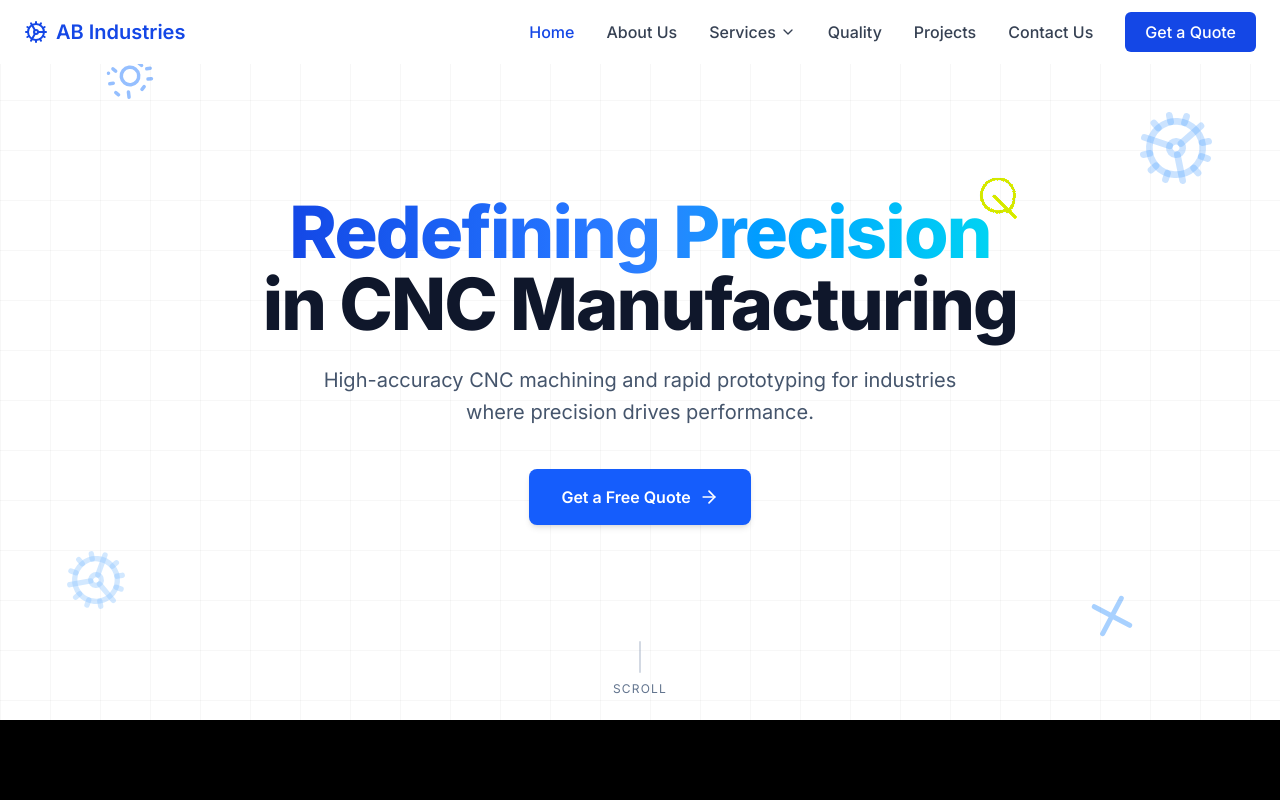
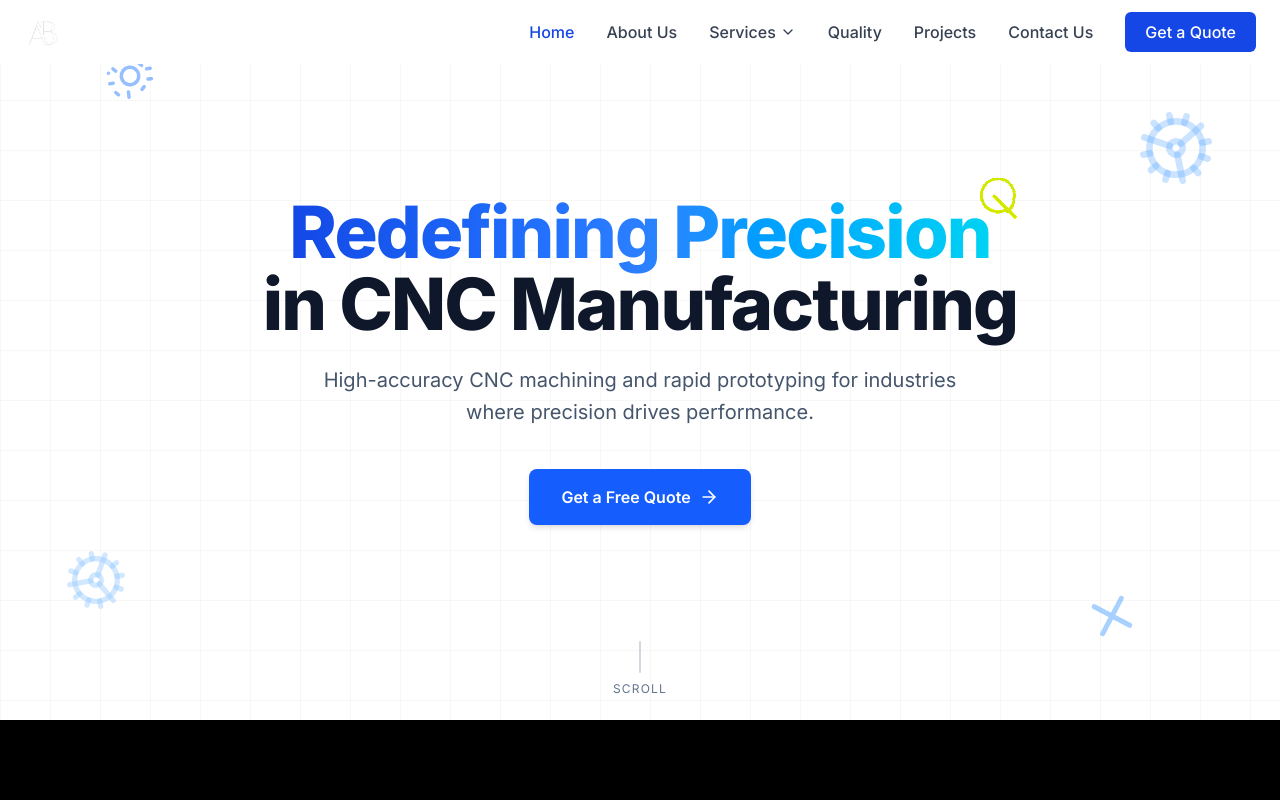
Before and after one commit to Ravishetty07/AB-Industries, a Next.js app: page / in a window 1280 px wide. Shown: the top 800 px of the page. Built offline with nearby package versions, Linux system fonts and the light colour scheme.

Commit message:
Nav Bar UI Fix

```diff
--- a/src/app/about/page.js
+++ b/src/app/about/page.js
@@ -505,7 +505,7 @@ export default function AboutPage() {
           </p>
 
           {/* Accent line under heading */}
-          <div className="mt-8 h-[2px] w-24 mx-auto bg-gradient-to-r from-blue-500 to-orange-400 rounded-full" />
+          <div className="mt-8 h-[2px] w-24 mx-auto bg-blue-600 rounded-full" />
         </section>
 
         {/* ======== VIDEO SECTION ======== */}
--- a/src/components/Header.js
+++ b/src/components/Header.js
@@ -4,6 +4,7 @@ import React, { useState, useEffect } from "react";
 import { usePathname } from "next/navigation";
 import { Menu, X, Cog, ChevronDown } from "lucide-react";
 import { motion, AnimatePresence } from "framer-motion";
+import Image from "next/image";
 
 const Header = () => {
   const [menuOpen, setMenuOpen] = useState(false);
@@ -59,13 +60,16 @@ const Header = () => {
       }`}
     >
       <nav className="container mx-auto px-6 py-3 flex justify-between items-center">
-        {/* Logo */}
-        <Link
-          href="/"
-          className="flex items-center space-x-2 font-semibold text-xl text-blue-700"
-        >
-          <Cog className="w-6 h-6" />
-          <span>AB Industries</span>
+        {/* Logo Section */}
+        <Link href="/" className="flex items-center space-x-2">
+          <Image
+            src="/AB-logo.png" // make sure this file is inside /public folder
+            alt="AB Industries Logo"
+            width={40}
+            height={40}
+            className="object-contain"
+            priority
+          />
         </Link>
 
         {/* Desktop Navigation */}
@@ -169,9 +173,7 @@ const Header = () => {
                   return (
                     <div key={link.name} className="border-t border-gray-100">
                       <button
-                        onClick={() =>
-                          setServiceDropdown((prev) => !prev)
-                        }
+                        onClick={() => setServiceDropdown((prev) => !prev)}
                         className={`w-full text-left px-6 py-3 font-medium flex justify-between items-center ${
                           isActive
                             ? "text-blue-700"
--- a/src/components/ui/TestimonialSection.tsx
+++ b/src/components/ui/TestimonialSection.tsx
@@ -1,13 +1,13 @@
 "use client";
 
 import { motion } from "framer-motion";
-import { Star } from "lucide-react"; // icon package included in shadcn UI
+import { Star } from "lucide-react";
 
 type Testimonial = {
   name: string;
   role: string;
   feedback: string;
-  rating?: number; // from 1 to 5
+  rating?: number;
 };
 
 interface TestimonialSectionProps {
@@ -21,7 +21,7 @@ export default function TestimonialSection({
 }: TestimonialSectionProps) {
   return (
     <section
-      className="relative w-full overflow-hidden py-24 text-gray-900"
+      className="relative w-full overflow-hidden py-16 md:py-24 text-gray-900"
       style={{
         backgroundImage: `url(${backgroundImage})`,
         backgroundSize: "cover",
@@ -29,33 +29,37 @@ export default function TestimonialSection({
         backgroundAttachment: "fixed",
       }}
     >
-      {/* Light overlay for readability */}
-      <div className="absolute" />
+      {/* Overlay for readability */}
+      <div className="absolute inset-0 bg-white/10 " />
 
-      <div className="relative z-10 mx-auto max-w-7xl px-6 text-center">
-        {/* Section heading */}
-        <h2 className="text-4xl md:text-5xl font-extrabold text-gray-900 mb-12 drop-shadow-sm">
+      <div className="relative z-10 mx-auto max-w-7xl px-4 sm:px-6 text-center">
+        {/* Heading */}
+        <h2 className="text-3xl sm:text-4xl md:text-5xl font-extrabold text-gray-900 mb-10 sm:mb-12 drop-shadow-sm">
           Happy <span className="text-orange-500">Clients</span> Say About Us
         </h2>
 
-        {/* Auto-scrolling row */}
-        <motion.div
-          className="flex gap-8"
-          animate={{ x: ["0%", "-50%"] }}
-          transition={{ repeat: Infinity, duration: 35, ease: "linear" }}
-        >
+          {/* Auto-scrolling testimonials (works on all screens) */}
+          <motion.div
+            className="flex gap-6 sm:gap-8"
+            animate={{ x: ["0%", "-70%"] }}
+            transition={{
+              repeat: Infinity,
+              duration: 35, // slower for smoother mobile feel
+              ease: "linear",
+            }}
+          >
           {[...testimonials, ...testimonials].map((testimonial, i) => (
             <motion.div
               key={i}
-              className="min-w-[320px] max-w-[360px] bg-white/70 p-6 rounded-2xl text-left shadow-md backdrop-blur-sm border border-gray-100 hover:shadow-lg hover:scale-[1.02] transition-all duration-300"
+              className="min-w-[260px] sm:min-w-[320px] max-w-[360px] bg-white/70 p-5 sm:p-6 rounded-2xl text-left shadow-md backdrop-blur-sm border border-gray-100 hover:shadow-lg hover:scale-[1.02] transition-all duration-300"
             >
-              {/* Rating stars */}
+              {/* Rating */}
               {testimonial.rating && (
                 <div className="flex mb-3 text-orange-400">
                   {Array.from({ length: 5 }).map((_, starIndex) => (
                     <Star
                       key={starIndex}
-                      size={18}
+                      size={16}
                       fill={starIndex < testimonial.rating ? "#f97316" : "none"}
                       stroke="#f97316"
                       className="mr-1"
@@ -65,23 +69,25 @@ export default function TestimonialSection({
               )}
 
               {/* Feedback */}
-              <p className="text-gray-700 italic leading-relaxed mb-4">
+              <p className="text-gray-700 italic leading-relaxed mb-3 sm:mb-4 text-sm sm:text-base">
                 “{testimonial.feedback}”
               </p>
 
               {/* Name + Role */}
-              <h3 className="font-semibold text-gray-900 text-lg">
+              <h3 className="font-semibold text-gray-900 text-base sm:text-lg">
                 {testimonial.name}
               </h3>
-              <p className="text-sm text-gray-500">{testimonial.role}</p>
+              <p className="text-xs sm:text-sm text-gray-500">
+                {testimonial.role}
+              </p>
             </motion.div>
           ))}
         </motion.div>
       </div>
 
-      {/* Soft gradient edges for fade effect */}
-      <div className="absolute left-0 top-0 bottom-0 w-32 bg-gradient-to-r from-white via-white/70 to-transparent pointer-events-none" />
-      <div className="absolute right-0 top-0 bottom-0 w-32 bg-gradient-to-l from-white via-white/70 to-transparent pointer-events-none" />
+      {/* Soft fade edges */}
+      <div className="absolute left-0 top-0 bottom-0 w-16 sm:w-32 bg-gradient-to-r from-white via-white/70 to-transparent pointer-events-none" />
+      <div className="absolute right-0 top-0 bottom-0 w-16 sm:w-32 bg-gradient-to-l from-white via-white/70 to-transparent pointer-events-none" />
     </section>
   );
 }
```
Also changed, not shown: public/AB-Logo.png (added), public/img17.jpg (added).
